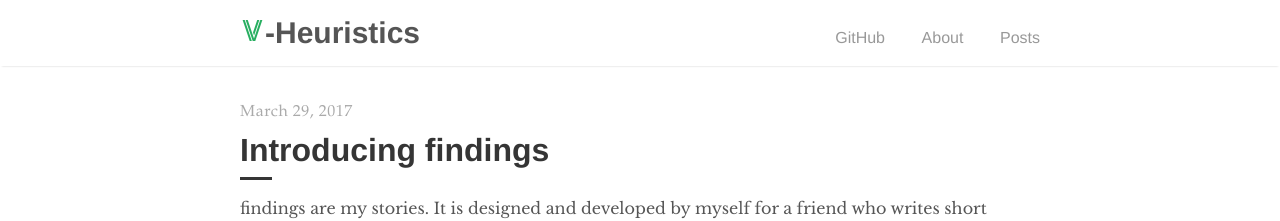
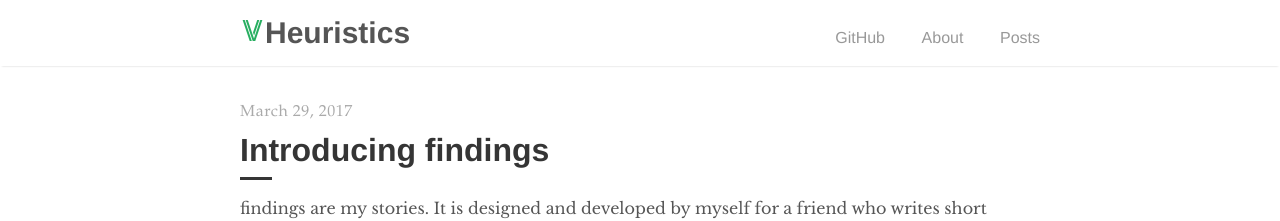
Before and after one commit to varanasikalyan/varanasikalyan.github.io, a Jekyll site: the page built from index.html, in a window 1280 px wide. Shown: the top 221 px of the page. Built offline with Jekyll 4.4.1, drawn with Linux system fonts in a browser that asks for light colours; the list of posts is cut into pages by our own code.

Commit message:
Update navigation.html

```diff
--- a/_includes/navigation.html
+++ b/_includes/navigation.html
@@ -1,7 +1,7 @@
 <nav class="nav">
   <div class="nav-container">
     <a href="{{ site.baseurl }}/">
-      <img class="title-logo" src="{{ '/assets/apple-touch-icon.png' | prepend: site.baseurl }}" width='25' alt="logo"/><h2 class="nav-title">-{{ site.title }}</h2>
+      <img class="title-logo" src="{{ '/assets/apple-touch-icon.png' | prepend: site.baseurl }}" width='25' alt="logo"/><h2 class="nav-title">{{ site.title }}</h2>
     </a>
     <ul>
       <li><a href="https://github.com/varanasikalyan">GitHub</a></li>
```
